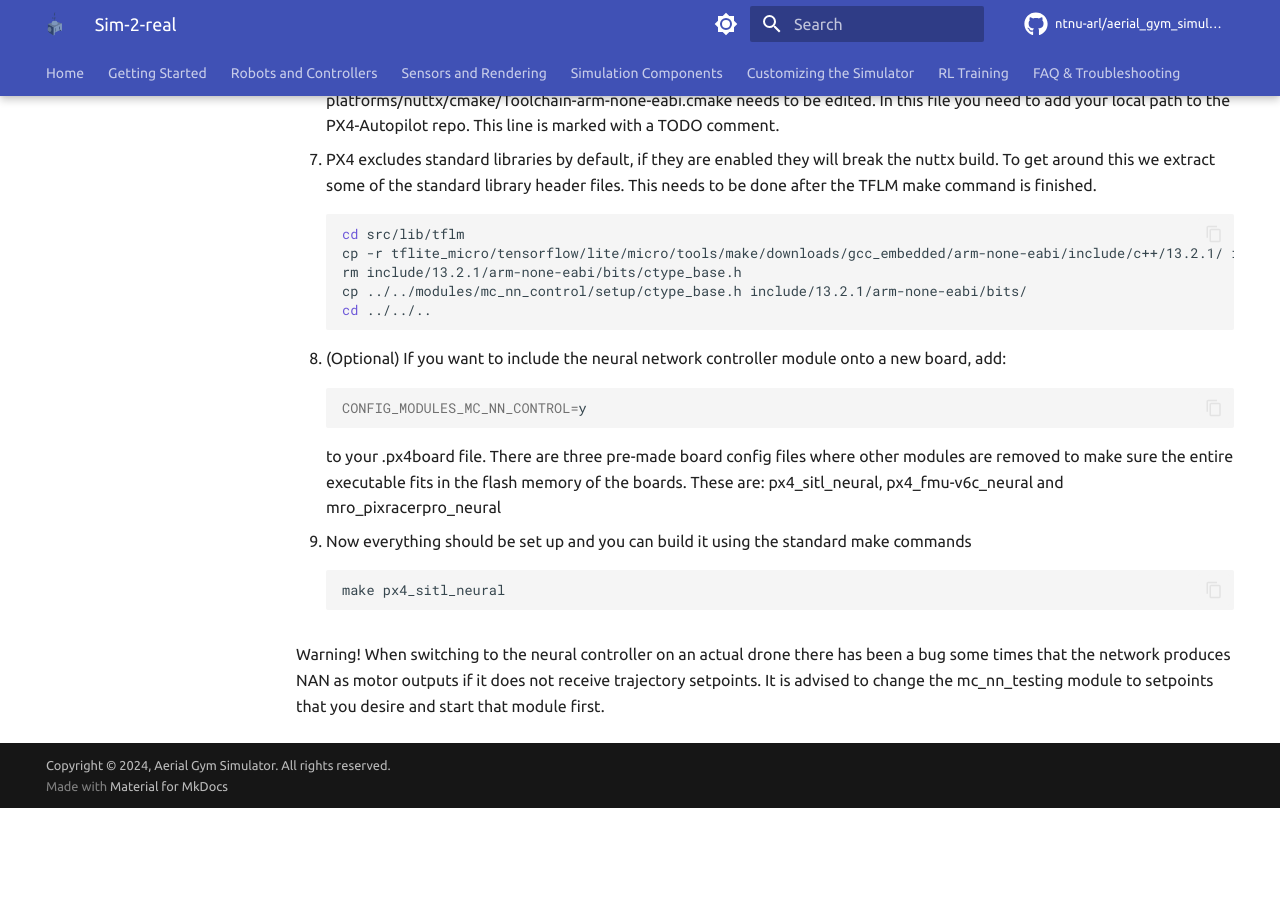
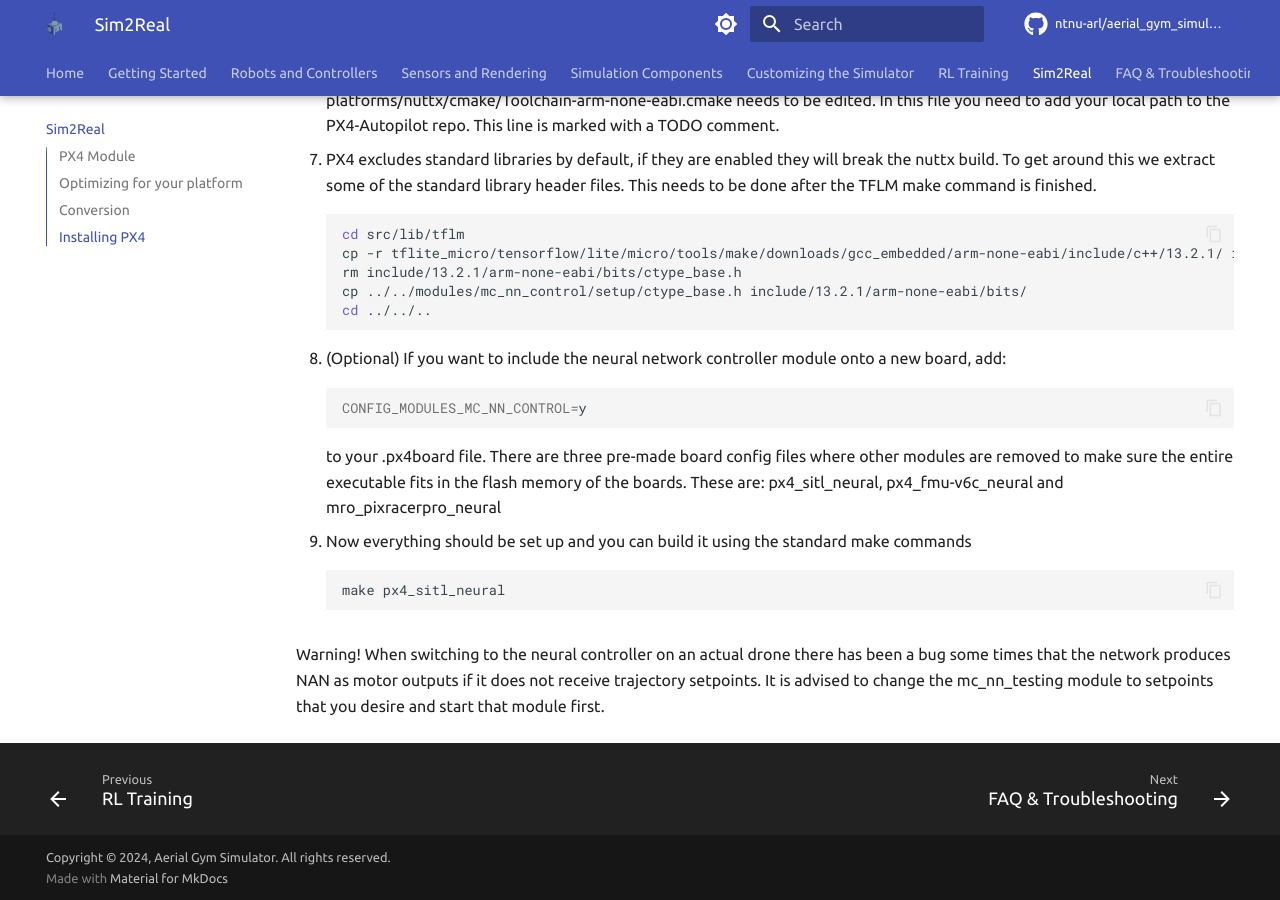
Before and after one commit to ntnu-arl/aerial_gym_simulator, an MkDocs documentation site: the page built from docs/9_sim2real.md, in a window 1280 px wide and 900 px high, scrolled down 2951 px. Built offline with MkDocs 1.6.1 and Material for MkDocs 9.7.7, drawn with Linux system fonts in a browser that asks for light colours; comment, search, counter and statistics services are not loaded; before the commit the page ends 3759 px from its top, so only the background shows below that.

Commit message:
Update mkdocs.yml
Add sim2real as a navigation tab to website

Signed-off-by: Mihir Kulkarni <mihirk284@gmail.com>

```diff
--- a/mkdocs.yml
+++ b/mkdocs.yml
@@ -10,6 +10,7 @@
   - Simulation Components: '4_simulation_components.md'
   - Customizing the Simulator: '5_customization.md'
   - RL Training: '6_rl_training.md'
+  - Sim2Real: '9_sim2real.md'
   - FAQ & Troubleshooting: '7_FAQ_and_troubleshooting.md'
 
 
```
